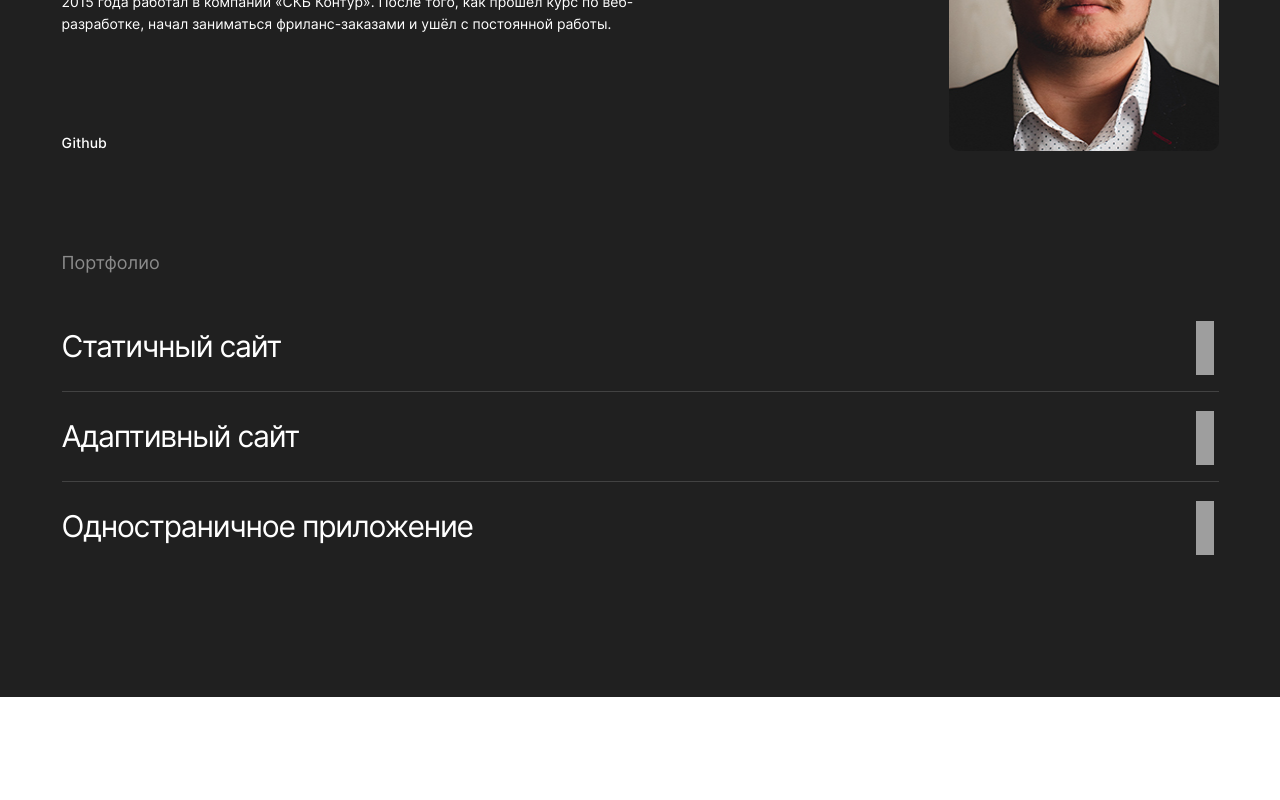
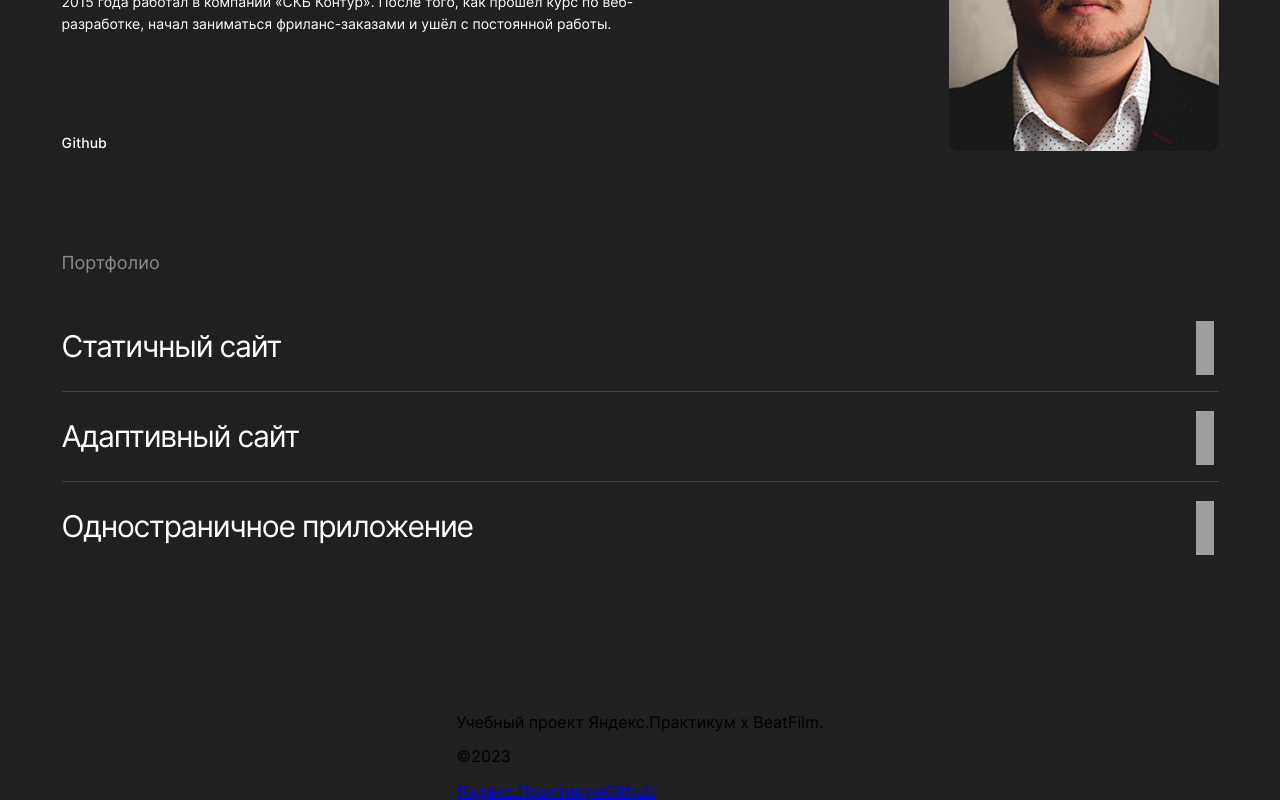
Before and after one commit to DangerBadger/movies-explorer-frontend, a React (Create React App) app: page / in a window 1280 px wide. Shown: the part 2227-3027 px from the top of the page. Before the commit the page ends 2924 px from the top, so only its background shows below. Built offline with nearby package versions, Linux system fonts and the light colour scheme; grey boxes are pictures that could not be loaded.

Commit message:
Feature: add footer

```diff
--- a/src/components/App/App.jsx
+++ b/src/components/App/App.jsx
@@ -2,8 +2,9 @@ import { useState } from 'react';
 import { Routes, Route, useNavigate } from 'react-router-dom';
 import './App.scss';
 
+import Header from '../Header/Header';
 import Main from '../Main/Main';
-import Header from '../Header/Header';
+import Footer from '../Footer/Footer';
 
 function App() {
   const [isLoggedIn, setIsLoggedIn] = useState(true);
@@ -29,6 +30,8 @@ function App() {
       <Routes>
         <Route path="/" element={<Main />} />
       </Routes>
+
+      <Footer />
     </div>
   );
 }
--- /dev/null
+++ b/src/components/Footer/Footer.jsx
@@ -0,0 +1,25 @@
+import { Link } from 'react-router-dom';
+
+import './Footer.scss';
+
+function Footer() {
+  return (
+    <footer className="footer">
+      <div className="footer__container">
+        <p className="footer__text">Учебный проект Яндекс.Практикум х BeatFilm.</p>
+        <div className="footer__copyright-container">
+          <p className="footer__copyright">
+            &copy;
+            {new Date().getFullYear()}
+          </p>
+          <div className="footer__links-container">
+            <Link to="https://practicum.yandex.ru/" target="_blank" className="footer__link">Яндекс.Практикум</Link>
+            <Link to="https://github.com/" target="_blank" className="footer__link">Github</Link>
+          </div>
+        </div>
+      </div>
+    </footer>
+  );
+}
+
+export default Footer;
--- /dev/null
+++ b/src/components/Footer/Footer.scss
@@ -0,0 +1 @@
+@use "../../components/App/vars" as *;
```
